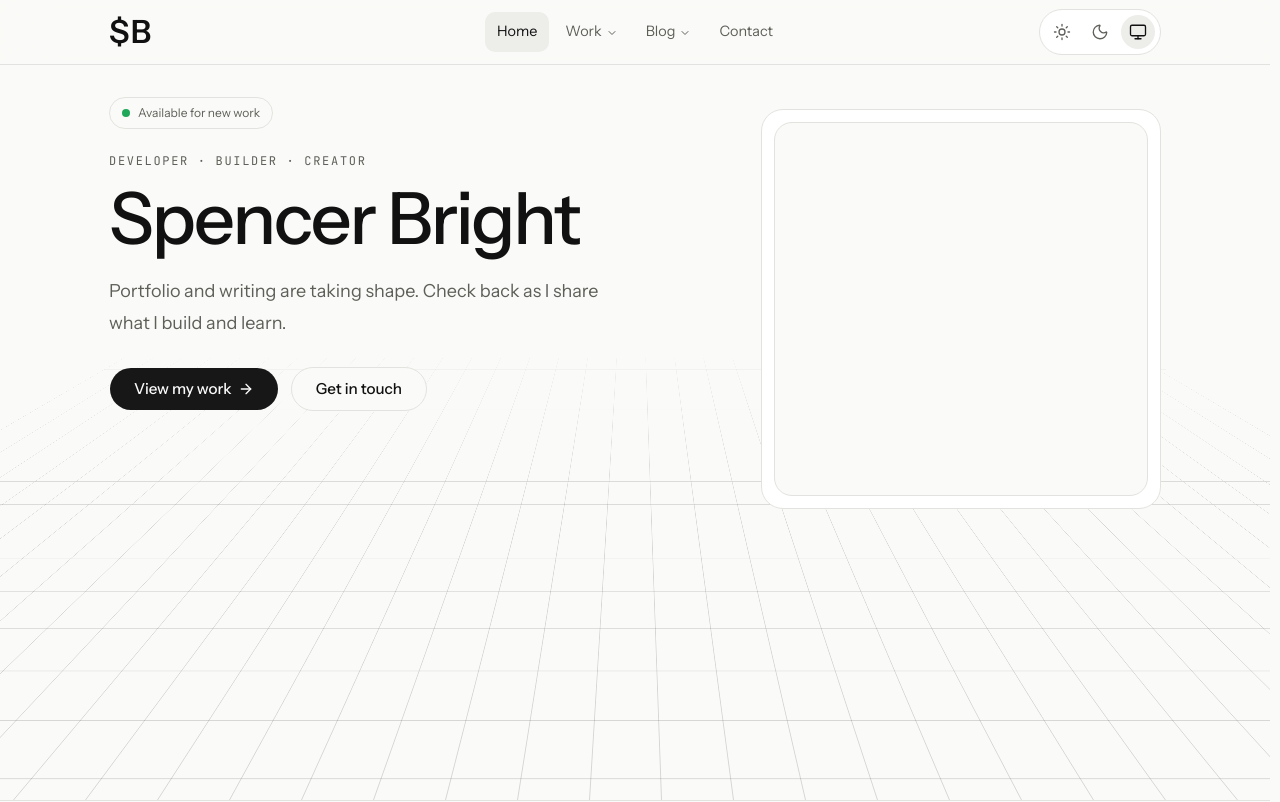
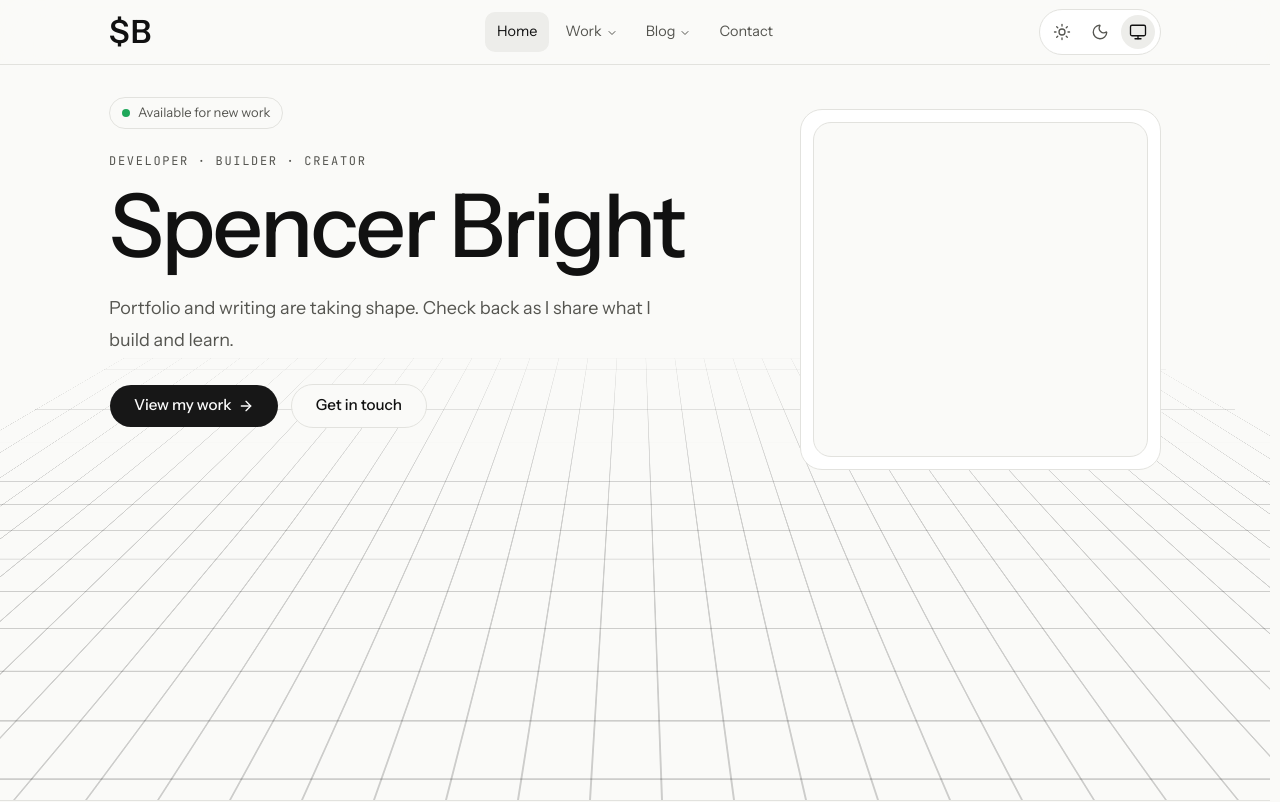
Before and after one commit to SpencerBrightest/Portfolio_website_v1, a Next.js app: page / in a window 1280 px wide. Shown: the top 802 px of the page. Built offline with nearby package versions, Linux system fonts and the light colour scheme; no server answers.

Commit message:
style: hero contrast and type scale tuning

```diff
--- a/app/globals.css
+++ b/app/globals.css
@@ -101,9 +101,9 @@
   --nav-panel: #FFFFFF;
   --nav-hover: #EDEDEA;
   --nav-foreground: #111111;
-  --nav-muted: #5F5F5A;
+  --nav-muted: #555550;
   --nav-border: #E2E2DE;
-  --grid-line: rgba(0, 0, 0, 0.14);
+  --grid-line: rgba(0, 0, 0, 0.18);
   --scroll-track: transparent;
   --scroll-thumb: #262624;
   --scroll-thumb-hover: #111111;
--- a/components/hero/hero-grid.tsx
+++ b/components/hero/hero-grid.tsx
@@ -6,7 +6,7 @@ export function HeroGrid() {
       className="pointer-events-none absolute inset-0 overflow-hidden [perspective:700px]"
     >
       <div
-        className="absolute inset-x-[-50%] bottom-0 h-[160%] origin-bottom [transform:rotateX(62deg)] bg-[linear-gradient(to_right,var(--grid-line)_1.5px,transparent_1.5px),linear-gradient(to_bottom,var(--grid-line)_1.5px,transparent_1.5px)] [background-size:72px_72px] [mask-image:linear-gradient(to_top,black_40%,rgba(0,0,0,0.25))]"
+        className="absolute inset-x-[-50%] bottom-0 h-[160%] origin-bottom [transform:rotateX(62deg)] bg-[linear-gradient(to_right,var(--grid-line)_1.75px,transparent_1.75px),linear-gradient(to_bottom,var(--grid-line)_1.75px,transparent_1.75px)] [background-size:72px_72px] [mask-image:linear-gradient(to_top,black_40%,rgba(0,0,0,0.25))]"
       />
     </div>
   )
--- a/components/hero/hero.tsx
+++ b/components/hero/hero.tsx
@@ -15,20 +15,20 @@ export function Hero() {
       <HeroGrid />
       <div className="relative z-10 w-full">
         <Container>
-          <div className="grid items-start gap-3 sm:gap-6 md:grid-cols-[minmax(0,1fr)_minmax(0,1fr)] md:gap-8 nav:grid-cols-[minmax(0,1fr)_minmax(0,1fr)] nav:gap-12 md:max-xl:gap-8">
+          <div className="grid items-start gap-3 sm:gap-6 md:grid-cols-[minmax(0,1fr)_minmax(0,1fr)] md:gap-8 nav:grid-cols-[minmax(0,1.28fr)_minmax(0,0.72fr)] nav:gap-12 md:max-xl:gap-8">
             <div className="max-w-2xl">
-              <p className="mb-3 inline-flex min-h-8 items-center gap-2 rounded-full border border-nav-border px-3 text-xs text-nav-muted nav:mb-6">
+              <p className="mb-3 inline-flex min-h-8 items-center gap-2 rounded-full border border-nav-border px-3 text-[0.8125rem] text-nav-muted nav:mb-6">
                 <span className="size-2 rounded-full bg-status" aria-hidden="true" />
                 Available for new work
               </p>
 
-              <p className="mb-2 font-mono text-[0.68rem] uppercase tracking-[0.08em] text-nav-muted sm:text-xs sm:tracking-[0.14em] nav:mb-3">
+              <p className="mb-2 font-mono text-[0.72rem] uppercase tracking-[0.1em] text-nav-muted sm:text-xs sm:tracking-[0.14em] nav:mb-3">
                 Developer · Builder · Creator
               </p>
 
               <Heading
                 id="hero-heading"
-                className="text-[clamp(2.25rem,10vw,3rem)] leading-[1.03] sm:text-6xl md:text-[clamp(2.5rem,5.5vw,3.75rem)] xl:text-7xl"
+                className="text-[clamp(2.6rem,10vw,3rem)] leading-[1.03] sm:text-6xl md:text-[clamp(2.75rem,5.8vw,4.25rem)] xl:text-[5.5rem]"
               >
                 Spencer Bright
               </Heading>
```
